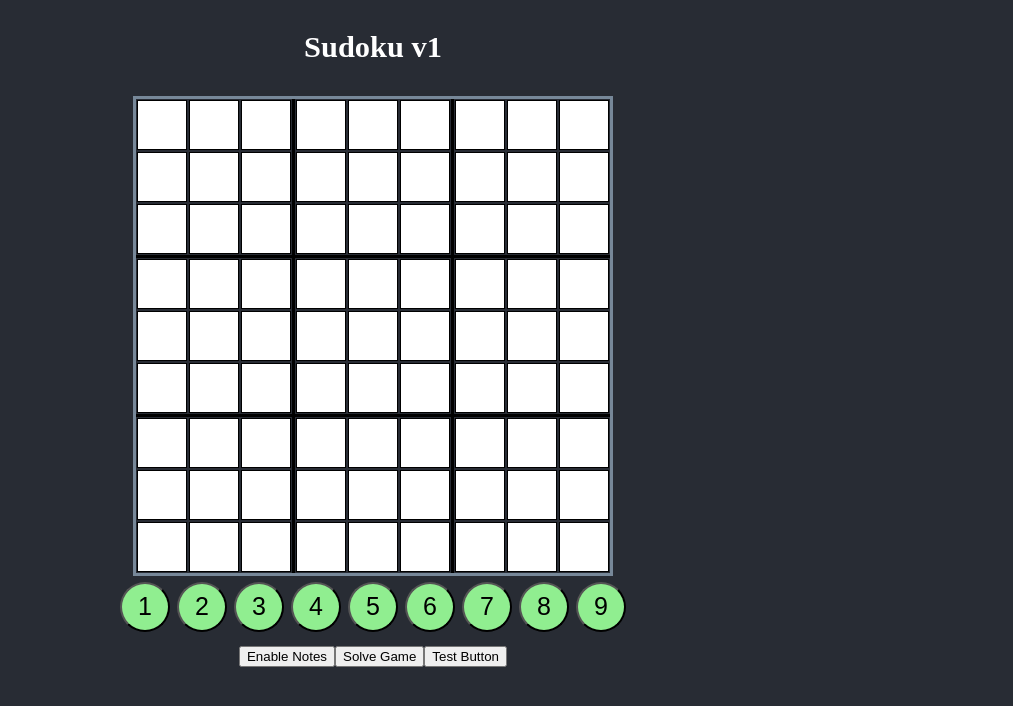
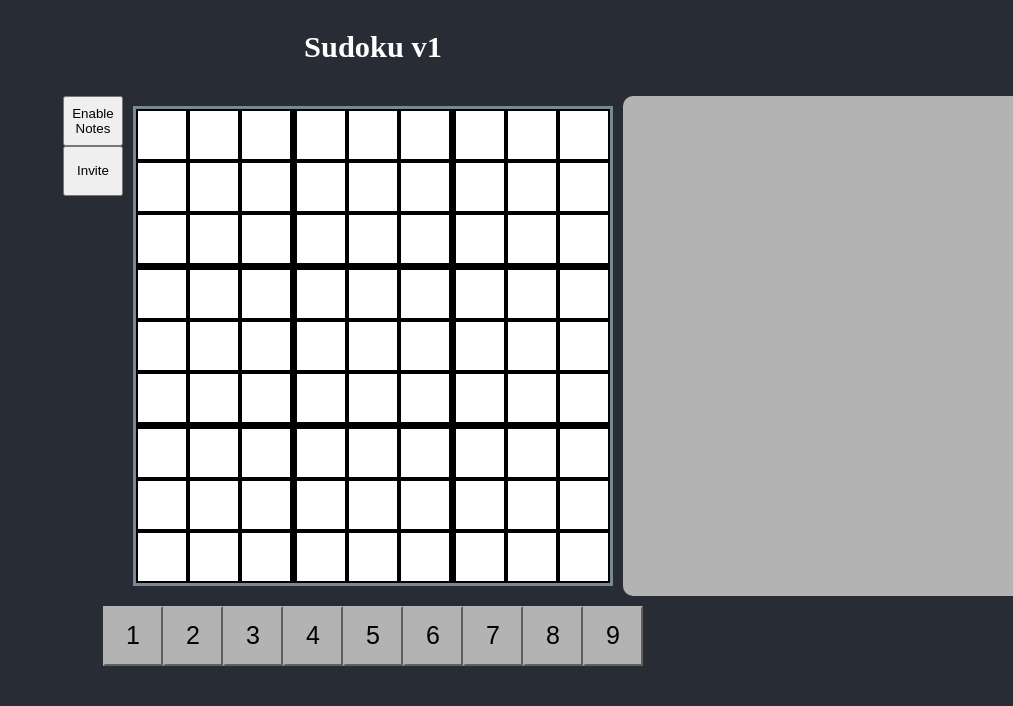
Before and after one commit to KilloPillers/SudokuWebApp, a React (Create React App) app: page /room in a window 1280 px wide. Shown: the top 706 px of the page, without its empty margins (267-1280 px from the left). Built offline with nearby package versions, Linux system fonts and the light colour scheme; no server answers.

Commit message:
added a timer to the game

```diff
--- a/package.json
+++ b/package.json
@@ -10,6 +10,7 @@
     "body-parser": "^1.20.2",
     "cors": "^2.8.5",
     "express": "^4.18.2",
+    "moment": "^2.29.4",
     "nodemon": "^2.0.22",
     "react": "^18.0.0",
     "react-dom": "^18.0.0",
--- a/src/App.css
+++ b/src/App.css
@@ -5,7 +5,6 @@
 
 .App-header {
   background-color:282c34;
-  min-height: 100vh;
   display: flex;
   flex-direction: column;
   color: white;
@@ -135,21 +134,3 @@
   padding: 10px;
   flex: 1;
 }
-
-.number-buttons-table {
-  border-spacing: 5px;
-  border-collapse: separate;
-}
-
-.number-buttons-td {
-  padding: 1px;
-}
-
-.number-buttons {
-  background-color: lightgreen;
-  font-size: 25px;
-  flex: 1;
-  width: 50px;
-  height: 50px;
-  border-radius: 100px;
-}
--- /dev/null
+++ b/src/components/Counter.js
@@ -0,0 +1,28 @@
+import React from "react";
+import moment from "moment";
+
+class Counter extends React.Component {
+  constructor(props) {
+    super(props);
+    //need UTC? do moment.unix(startTime).utc()
+    this.state = {
+      elapsedTime: moment().diff(moment.unix(props.time), 'seconds')
+    };
+    this.countUp = this.countUp.bind(this);
+    setInterval(this.countUp, 1000);
+  }
+
+  countUp() {
+    this.setState(({ elapsedTime }) => ({ elapsedTime: elapsedTime + 1 }));
+  }
+
+  render() {
+    return (
+      <div>
+        <div>{moment.utc(this.state.elapsedTime*1000).format('HH:mm:ss')}</div>
+      </div>
+    );
+  }
+}
+
+export default Counter
--- /dev/null
+++ b/src/pages/Game.css
@@ -0,0 +1,186 @@
+.Game {
+    background-color:282c34;
+    min-height: 100vh;
+    display: flex;
+    flex-direction: column;
+    color: white;
+    align-items: center;
+    font-size: calc(10px + 2vmin);
+    padding: 0px;;
+}
+
+.Sudoku-frame {
+    display: flex;
+    flex-direction: row;
+}
+
+.Sudoku-frame .Sudoku-container {
+    display: flex;
+    align-items: center;
+    align-self: stretch;
+    flex: 1;
+    margin: 10px;
+    background-color: black;
+}
+
+.Game-options {
+    flex-grow: 1;
+    flex-basis: 0;
+    display: flex;
+    flex-direction: column;
+    justify-content: flex-start;
+    align-items: flex-end;
+}
+
+.Game-options button{
+    height: 50px;
+    width: 60px;
+}
+
+.Chat-box {
+    flex-grow: 1;
+    flex-basis: 0;
+    width: 800px;
+    border-radius: 10px;
+    background-color: #b3b3b3;
+    border-color: lightslategray;
+}
+
+.number-buttons-table {
+    margin-top: 10px;
+}
+
+.number-buttons {
+    background-color: #b3b3b3;
+    border-color: #b3b3b3;
+    font-size: 25px;
+    flex: 1;
+    width: 60px;
+    height: 60px;
+    transition: 500ms
+}
+
+.number-buttons:hover {
+    background: white;
+    color: grey
+}
+
+.cell-complete{
+    width: 50px;
+    height: 50px;
+    font-size: 30px;
+    text-align: center;
+    color: black;
+    padding: 0px;
+    background-color: white;
+    border: 1px solid black;
+    table-layout: fixed;
+    transition: 250ms;
+    -webkit-animation: rotate-scale-up 0.65s linear both;
+    animation: rotate-scale-up 0.65s linear both;
+    animation-duration: .500ms;
+}
+
+.cell-complete.isdigithighlighted {
+    background-color: rgb(70, 179, 216);
+    color: blue
+}
+
+.cell-complete.ishighlighted {
+    background-color: lightblue;
+}
+
+.cell-complete.iswrong {
+    width: 50px;
+    height: 50px;
+    font-size: 30px;
+    text-align: center;
+    padding: 0px;
+    border: 1px solid black;
+    table-layout: fixed;
+    transition: 250ms;
+    -webkit-animation: rotate-scale-up 0.65s linear both;
+    animation: rotate-scale-up 0.65s linear both;
+    animation-duration: .500ms;
+    background-color: rgb(255, 147, 147);
+    color: red;
+}
+
+.cell-complete.isselected {
+    background-color: rgb(70, 179, 216);
+}
+
+.cell:hover div{
+    color: white;
+}
+
+.cell-complete:hover {
+    background-color: grey;
+    color: white;
+}
+
+.cell-selected{
+    width: 50px;
+    height: 50px;
+    font-size: 30px;
+    text-align: center;
+    color: rgb(61, 61, 61);
+    padding: 0px;
+    background-color: darkgreen;
+    border: 1px solid black;
+    table-layout: fixed;
+    transition: 250ms;
+}
+
+.cell-note-grid {
+    width: 50px;
+    height: 50px;
+    display: grid;
+    grid-gap: 3px;
+    grid-template-columns: 14px 14px 14px;
+    grid-template-rows: 14px 14px 14px;
+}
+
+.cell-note-grid:hover div{
+    color: white
+}
+
+.grid-table {
+    table-layout: fixed;
+    border-collapse:  collapse;
+    border: 3px solid lightslategray;
+    background-color: 282c34;
+}
+
+.grid-table tr {
+    display: flex;
+}
+
+.grid-table tr td {
+    flex: 1;
+    display: flex;
+    flex-direction: column;
+}
+
+.grid-cell {
+    flex: 1;
+}
+
+.cell-subgrid {
+    font-size: 10px;
+    color: rgb(75, 87, 99)
+}
+
+.bBorder {
+    border-bottom: 3px solid black;
+}
+
+.rBorder {
+    border-right: 3px solid black;
+}
+
+.buttons {
+    width: 100%;
+    padding: 10px;
+    flex: 1;
+}
--- a/src/pages/GamePage.js
+++ b/src/pages/GamePage.js
@@ -1,9 +1,11 @@
 import '../App.css';
+import Counter from '../components/Counter';
 import React, {useState, useReducer, useEffect} from 'react';
 import { useLocation } from 'react-router-dom';
 import {io} from "socket.io-client";
 import { Navigate } from 'react-router-dom';
 import Axios from 'axios';
+import moment from 'moment';
 
 let selected = 0
 
@@ -87,15 +89,12 @@ function Game({socket}) {
   let [, forceUpdate] = useReducer(x => x + 1, 0);
   let [sudokuArr, setSudokuArr] = useState(initial);
   let [roomId, setRoomId] = useState(useLocation().pathname.split("/")[2]);
-  //const [highlight, setHighlight] = useState([])
-  let roomName = "UnNamed"
+  let [startTime, setStartTime] = useState()
 
   useEffect(() => {
     socket.emit("join-room", roomId)
     Axios.get('http://localhost:3000/joinRoom/' + roomId)
     .then(response => {
-      console.log(response.data);
-      // Update your React.js state with the fetched data here
       let unsolvedPuzzle = response.data.unsolvedPuzzle
       let solvedPuzzle = response.data.solvedPuzzle
       for (let i = 0; i < 81; i++) {
@@ -108,28 +107,11 @@ function Game({socket}) {
         else
           cell.classList.toggle('iswrong', true)
       }
+      setStartTime(response.data.time)
       setSudokuArr(sudokuArr)
       forceUpdate()
     })
     .catch(error => console.error(error));
-    socket.on("room-data", (roomData) => {
-      roomName = roomData.name
-      console.log(roomData.solvedPuzzle)
-      console.log(roomData.unsolvedPuzzle)
-      for (let i = 0; i < 81; i++) {
-        sudokuArr[Math.floor(i/9)][i%9] = roomData.unsolvedPuzzle[i];
-        initial[Math.floor(i/9)][i%9] = roomData.unsolvedPuzzle[i];
-        solved_sudoku[Math.floor(i/9)][i%9] = roomData.solvedPuzzle[i];
-        let cell = document.getElementById(i)
-        if (solved_sudoku[Math.floor(i/9)][i%9] === sudokuArr[Math.floor(i/9)][i%9] || sudokuArr[Math.floor(i/9)][i%9] === 0)
-          cell.classList.toggle('iswrong', false)
-        else
-          cell.classList.toggle('iswrong', true)
-      }
-      console.log(sudokuArr)
-      setSudokuArr(sudokuArr)
-      forceUpdate()
-    });
 
     socket.on("sudoku-update", (selected, value) => {
       sudokuArr[Math.floor(selected/9)][selected%9] = value;
@@ -268,10 +250,19 @@ function Game({socket}) {
   }
 
   return (
-    <div className="App">
-      <header className="App-header">
+    <div className="Game">
+      <header className="Game-header"></header>
       <h3>Sudoku v1</h3>
-        <div></div>
+      {startTime !== undefined && <Counter time={startTime} />}
+      <div className='Sudoku-frame'>
+        <div className='Game-options'>
+          <button onClick={() => {
+            notesMode = !notesMode
+          }}>Enable Notes</button>
+          <button onClick={() => {
+          }}>Invite</button>
+        </div>
+        <div className='Sudoku-container'>
           <table className='grid-table'>
             <tbody>
               {
@@ -294,29 +285,18 @@ function Game({socket}) {
               }
             </tbody>
           </table>
-        <div>
-          <table className='number-buttons-table'>
+        </div>
+        <div className="Chat-box"></div>
+      </div>
+      <div className='number-buttons-table'>
         {
           [1,2,3,4,5,6,7,8,9].map((num, val) => {
-                return <td className='number-buttons-td' key={val}>
-                    <button key={val} value={num} className='number-buttons'
+            return <button key={val} value={num} className='number-buttons'
                 onClick={()=>onNumberButtonClick(num)}
             >{num}</button>
-                  </td>
           })
         }
-          </table>
-          <button onClick={() => {
-            notesMode = !notesMode
-          }}>Enable Notes</button>
-          <button onClick={() => {
-              setSudokuArr(solved_sudoku)
-          }}>Solve Game</button>
-          <button onClick={() => {
-              console.log(selected)
-          }}>Test Button</button>
       </div>
-      </header>
     </div>
   );
 }
--- a/src/pages/HomePage.js
+++ b/src/pages/HomePage.js
@@ -1,10 +1,12 @@
 import "./Home.css"
 import '../App.css'
+import "./Game.css"
 import {io} from "socket.io-client"
 import React, {useState} from 'react'
 import ReactModal from 'react-modal'
 import { useNavigate } from 'react-router-dom'
 import axios from "axios"
+import moment from "moment"
 
 import spash from '../homepage-spash.svg'
 
@@ -48,20 +50,15 @@ export default function HomePage({socket}) {
                         <input style={{background: "#40414f", border: "#ffffff", textAlign: "center"}} type="text" id="roomName" name="roomName"></input>
                     </form>
                     <button style={{margin: 10}} onClick={()=>{
-                            let data = {roomName: document.getElementById("roomName").value}
-                            fetch("http://localhost:3000/createRoom", {
-                                method:'post',
-                                header:{
-                                    "Content-Type":"application/json"
-                                },
-                                body:JSON.stringify(data)
+                            let data = {roomName: document.getElementById("roomName").value, startTime: moment().unix()}
+                            axios.post("http://localhost:3000/createRoom", {
+                                roomName: document.getElementById("roomName").value,
+                                startTime: moment().unix()
                             })
-                            .then(res => res.json())
-                            .then(res => {
-                                console.log(res.id)
-                                navigate(`/room/${res.id}`)
+                            .then((response) => {
+                                navigate(`/room/${response.data.id}`)
                             })
-                            .catch(err => console.log("error"))
+                            .catch((err)  => console.error(err));
                         }}>Create Room</button>
                 </div>
                 <div class="ReactModalBody-footer">
@@ -86,11 +83,13 @@ export default function HomePage({socket}) {
                     onSubmit={(event)=>{
                             event.preventDefault();
                         }}>
-                        <label style={{fontSize:20, padding:15}} for="roomId">Room Name:</label>
+                        <label style={{fontSize:20, padding:15}} for="roomId">Room Code</label>
                         <input style={{background: "#40414f", border: "#ffffff", textAlign: "center"}} type="text" id="roomId" name="roomId"></input>
                     </form>
                     <button style={{margin: 10}} onClick={()=>{
                             let roomId = document.getElementById("roomId").value
+                            if (roomId === '')
+                                return
                             axios.get("http://localhost:3000/roomExists/" + roomId)
                             .then(response => {
                                 if (response.data)
```
Also changed, not shown: 2 other files (tests, documents, lock files or other folders). Lines whose indentation alone changed are shown as unchanged.
